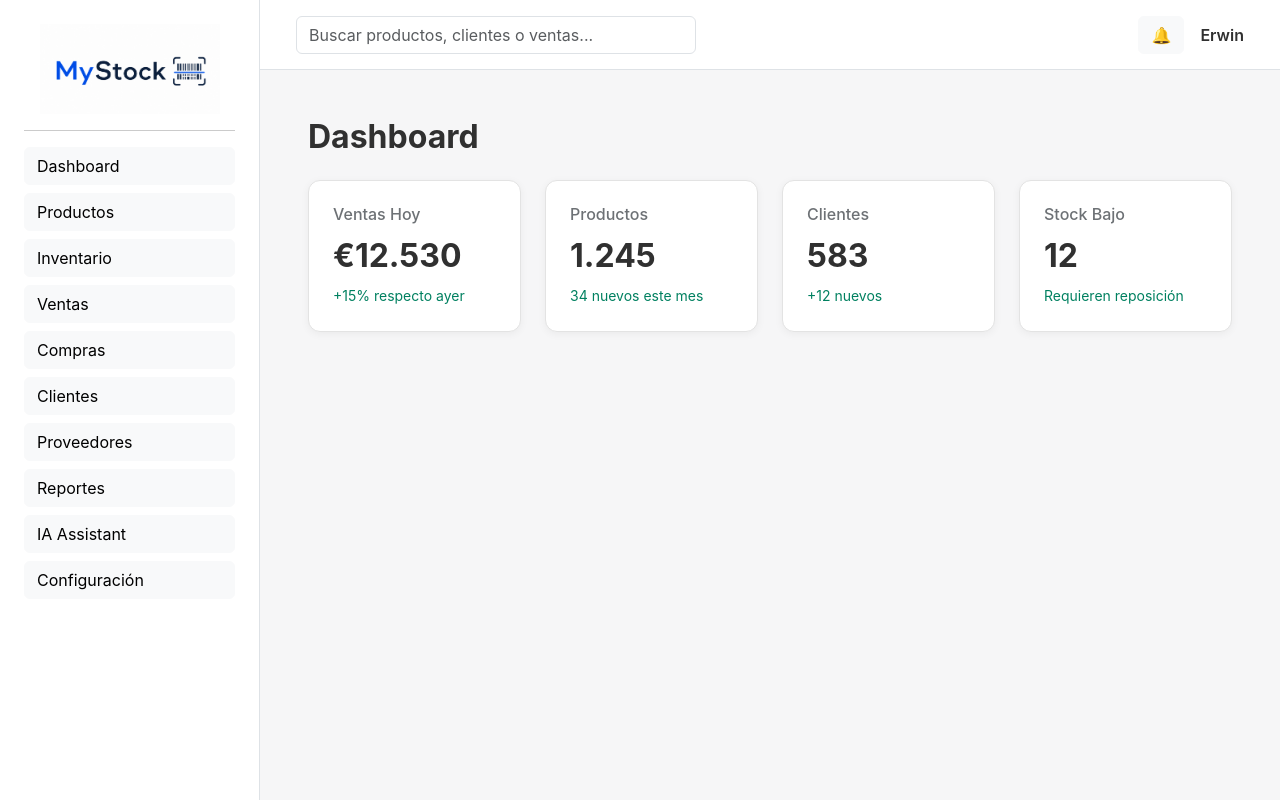
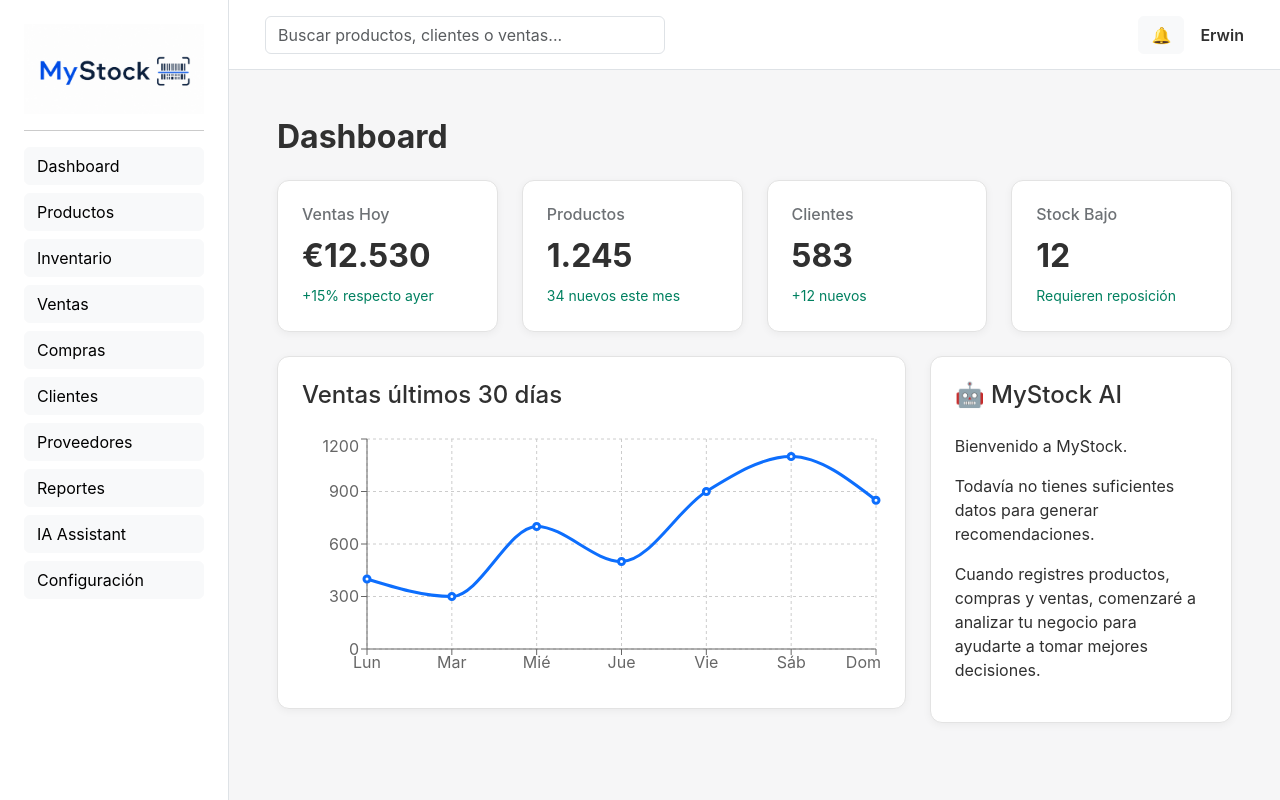
Before and after one commit to ErwinGonzalezBonilla/MyStock, a React app in the folder frontend/: page / in a window 1280 px wide. Built offline with nearby package versions, Linux system fonts and the light colour scheme; the HTML template or start-up script is replaced by a standard one.

Commit message:
docs: update project README

```diff
--- a/frontend/package.json
+++ b/frontend/package.json
@@ -15,7 +15,8 @@
     "lucide-react": "^1.28.0",
     "react": "^19.2.8",
     "react-dom": "^19.2.8",
-    "react-router-dom": "^7.18.2"
+    "react-router-dom": "^7.18.2",
+    "recharts": "^3.10.1"
   },
   "devDependencies": {
     "@eslint/js": "^10.0.1",
--- /dev/null
+++ b/frontend/src/components/common/SalesChart.jsx
@@ -0,0 +1,42 @@
+import {
+  ResponsiveContainer,
+  LineChart,
+  Line,
+  CartesianGrid,
+  XAxis,
+  YAxis,
+  Tooltip,
+} from "recharts";
+
+const data = [
+  { day: "Lun", sales: 400 },
+  { day: "Mar", sales: 300 },
+  { day: "Mié", sales: 700 },
+  { day: "Jue", sales: 500 },
+  { day: "Vie", sales: 900 },
+  { day: "Sáb", sales: 1100 },
+  { day: "Dom", sales: 850 },
+];
+
+export default function SalesChart() {
+  return (
+    <ResponsiveContainer width="100%" height={250}>
+      <LineChart data={data}>
+        <CartesianGrid strokeDasharray="3 3" />
+
+        <XAxis dataKey="day" />
+
+        <YAxis />
+
+        <Tooltip />
+
+        <Line
+          type="monotone"
+          dataKey="sales"
+          stroke="#0D6EFD"
+          strokeWidth={3}
+        />
+      </LineChart>
+    </ResponsiveContainer>
+  );
+}
--- a/frontend/src/pages/Dashboard.jsx
+++ b/frontend/src/pages/Dashboard.jsx
@@ -1,10 +1,12 @@
 import StatCard from "../components/common/StatCard";
+import SalesChart from "../components/common/SalesChart";
 
 export default function Dashboard() {
   return (
     <div className="container-fluid p-4">
       <h2 className="mb-4 fw-bold">Dashboard</h2>
 
+      {/* KPIs */}
       <div className="row">
         <div className="col-lg-3 col-md-6 mb-4">
           <StatCard
@@ -38,6 +40,48 @@ export default function Dashboard() {
           />
         </div>
       </div>
+
+      {/* Segunda fila */}
+      <div className="row">
+        {/* Gráfico */}
+        <div className="col-lg-8">
+          <div
+            className="stat-card mb-4"
+            style={{ minHeight: "350px" }}
+          >
+            <h4 className="mb-4">
+              Ventas últimos 30 días
+            </h4>
+
+            <SalesChart />
+          </div>
+        </div>
+
+        {/* IA */}
+        <div className="col-lg-4">
+          <div
+            className="stat-card"
+            style={{ minHeight: "350px" }}
+          >
+            <h4 className="mb-4">
+              🤖 MyStock AI
+            </h4>
+
+            <p>Bienvenido a MyStock.</p>
+
+            <p>
+              Todavía no tienes suficientes datos para
+              generar recomendaciones.
+            </p>
+
+            <p>
+              Cuando registres productos, compras y ventas,
+              comenzaré a analizar tu negocio para ayudarte
+              a tomar mejores decisiones.
+            </p>
+          </div>
+        </div>
+      </div>
     </div>
   );
 }
```
Also changed, not shown: frontend/src/data/dashboardData.js (added, +32 -0 lines), 2 other files (tests, documents, lock files or other folders).
